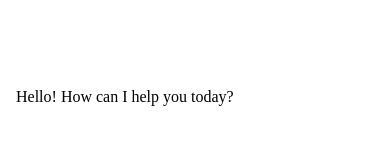
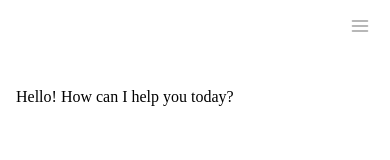
Before and after one commit to denisvivdenko/chatops-frontend-base, a Next.js app: page / in a window 390 px wide. Shown: the top 160 px of the page. Built offline with nearby package versions, Linux system fonts and the light colour scheme.

Commit message:
feat: add chat header

```diff
--- /dev/null
+++ b/app/components/chat/ChatHeader.module.css
@@ -0,0 +1,37 @@
+.header {
+  position: absolute;
+  top: 0;
+  left: 0;
+  right: 0;
+  display: none;
+  justify-content: flex-end;
+  padding: 0.5rem 0.75rem;
+  z-index: 10;
+  background: transparent;
+  flex-shrink: 0;
+}
+
+.menuBtn {
+  display: flex;
+  align-items: center;
+  justify-content: center;
+  width: 36px;
+  height: 36px;
+  border: none;
+  border-radius: 6px;
+  background: transparent;
+  color: #a0a0a0;
+  cursor: pointer;
+  transition: background 0.15s, color 0.15s;
+}
+
+.menuBtn:hover {
+  background: #2e2e2e;
+  color: #fff;
+}
+
+@media (max-width: 768px) {
+  .header {
+    display: flex;
+  }
+}
--- /dev/null
+++ b/app/components/chat/ChatHeader.tsx
@@ -0,0 +1,15 @@
+import styles from './ChatHeader.module.css';
+
+export default function ChatHeader() {
+  return (
+    <header className={styles.header}>
+      <button className={styles.menuBtn} aria-label="Open menu">
+        <svg width="20" height="20" viewBox="0 0 24 24" fill="none" stroke="currentColor" strokeWidth="2" strokeLinecap="round" strokeLinejoin="round">
+          <line x1="3" y1="6" x2="21" y2="6" />
+          <line x1="3" y1="12" x2="21" y2="12" />
+          <line x1="3" y1="18" x2="21" y2="18" />
+        </svg>
+      </button>
+    </header>
+  );
+}
--- a/app/components/chat/ChatWindow.module.css
+++ b/app/components/chat/ChatWindow.module.css
@@ -4,8 +4,16 @@
 }
 
 .chat {
+  position: relative;
   flex: 1;
-  display: flex;
-  flex-direction: column;
   overflow: hidden;
 }
+
+.inputBar {
+  position: absolute;
+  bottom: 0;
+  left: 0;
+  right: 0;
+  z-index: 10;
+  background: transparent;
+}
--- a/app/components/chat/ChatWindow.tsx
+++ b/app/components/chat/ChatWindow.tsx
@@ -4,6 +4,7 @@ import { useState } from 'react';
 import MessageList from './MessageList';
 import MessageInput from './MessageInput';
 import Sidebar from './Sidebar';
+import ChatHeader from './ChatHeader';
 import styles from './ChatWindow.module.css';
 
 type Message = {
@@ -28,8 +29,11 @@ export default function ChatWindow() {
     <div className={styles.window}>
       <Sidebar />
       <div className={styles.chat}>
+        <ChatHeader />
         <MessageList messages={messages} />
-        <MessageInput onSend={handleSend} />
+        <div className={styles.inputBar}>
+          <MessageInput onSend={handleSend} />
+        </div>
       </div>
     </div>
   );
```
